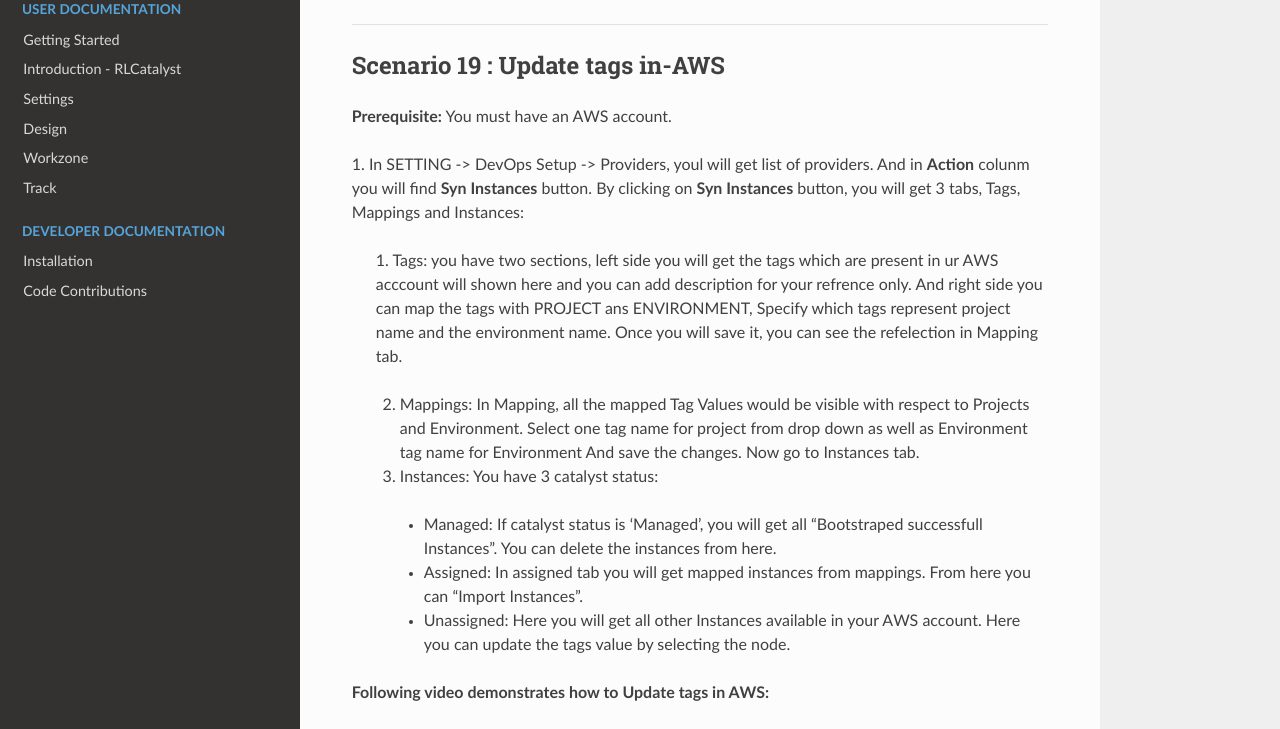
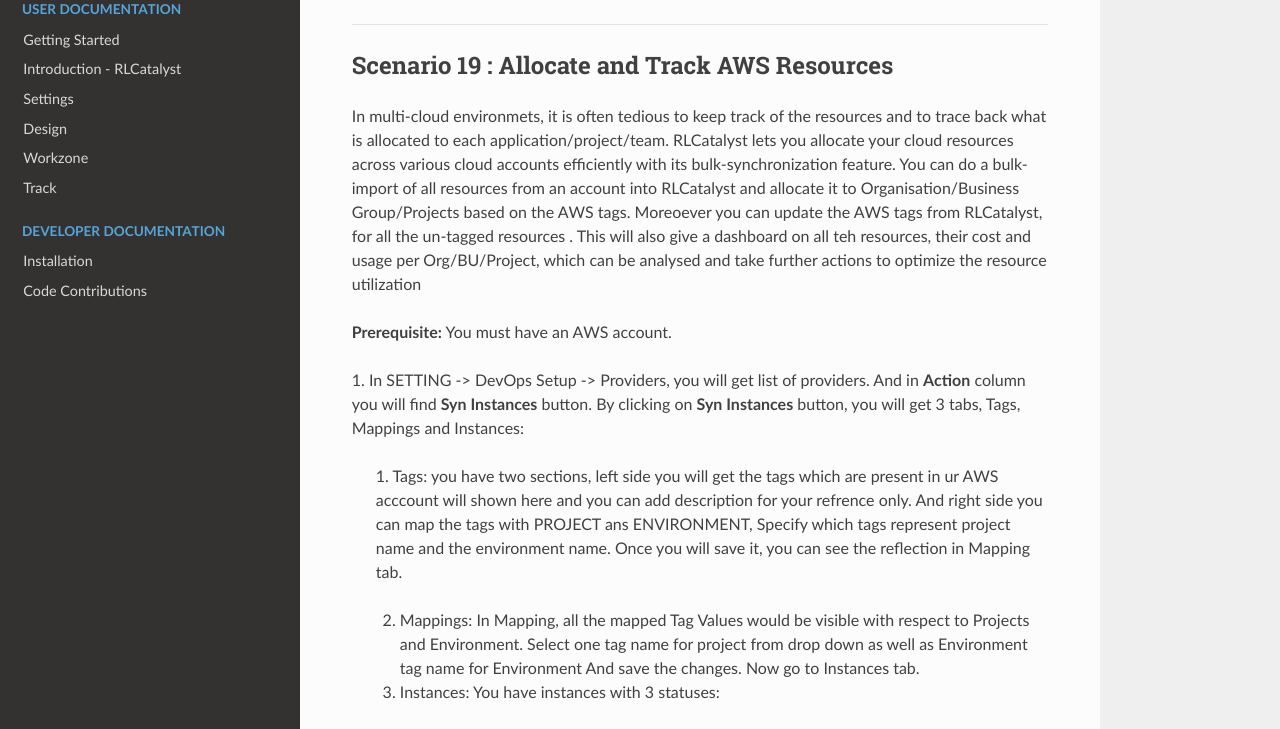
Before and after one commit to RLOpenCatalyst/catdocs, a Sphinx documentation site: the page built from Catalyst/source/gettingimplemented.rst, in a window 1280 px wide and 1400 px high, scrolled down 23051 px. Shown: the part 211-940 px from the top of the window. Built offline with Sphinx 7.4.7 and the Read the Docs theme 2.0.0, drawn with Linux system fonts in a browser that asks for light colours; grey boxes are pictures that could not be loaded.

Commit message:
Update gettingimplemented.rst

```diff
--- a/Catalyst/source/gettingimplemented.rst
+++ b/Catalyst/source/gettingimplemented.rst
@@ -801,20 +801,21 @@
 
 .. _Update tags in-AWS:
 
-Scenario 19 : Update tags in-AWS
+Scenario 19 : Allocate and Track AWS Resources
 ^^^^^^^^^^^^^^^^^^^^^^^^^^^^^^^^
+In multi-cloud environmets, it is often tedious to keep track of the resources and to trace back what is allocated to each application/project/team. RLCatalyst lets you allocate your cloud resources across various cloud accounts efficiently with its bulk-synchronization feature. You can do a bulk-import of all resources from an account into RLCatalyst and allocate it to Organisation/Business Group/Projects based on the AWS tags. Moreoever you can update the AWS tags from RLCatalyst, for all the un-tagged resources . This will also give a dashboard on all teh resources, their cost and usage per Org/BU/Project, which can be analysed and take further actions to optimize the resource utilization
 
 **Prerequisite:** You must have an AWS account.
 
-1. In SETTING -> DevOps Setup -> Providers, youl will get list of providers. And in **Action** colunm you will find **Syn Instances** button.
+1. In SETTING -> DevOps Setup -> Providers, you will get list of providers. And in **Action** column you will find **Syn Instances** button.
 By clicking on **Syn Instances** button, you will get 3 tabs, Tags, Mappings and Instances:
 
   1. Tags: you have two sections, left side you will get the tags which are present in ur AWS acccount will shown here and you can add description for your refrence only. And right side you can map the tags with PROJECT ans ENVIRONMENT, Specify which tags represent project name and the environment name.
-  Once you will save it, you can see the refelection in Mapping tab.
+  Once you will save it, you can see the reflection in Mapping tab.
 
   2. Mappings: In Mapping, all the mapped Tag Values would be visible with respect to Projects and Environment. Select one tag name for project from drop down as well as Environment tag name for Environment And save the changes. Now go to Instances tab.
 
-  3. Instances: You have 3 catalyst status:
+  3. Instances: You have instances with 3 statuses:
 
     * Managed: If catalyst status is 'Managed', you will get all "Bootstraped successfull Instances". You can delete the instances from here.
 
```
